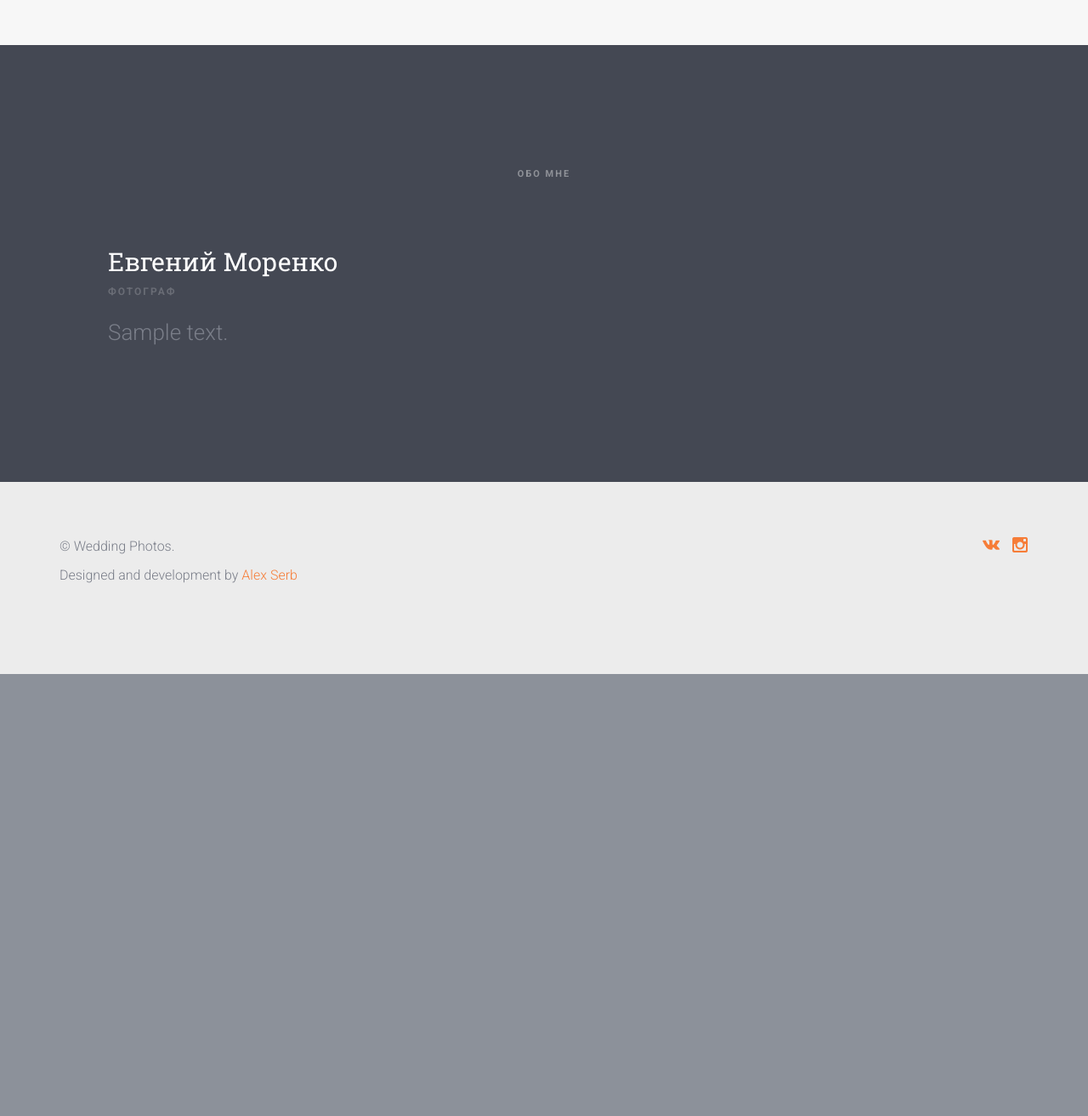
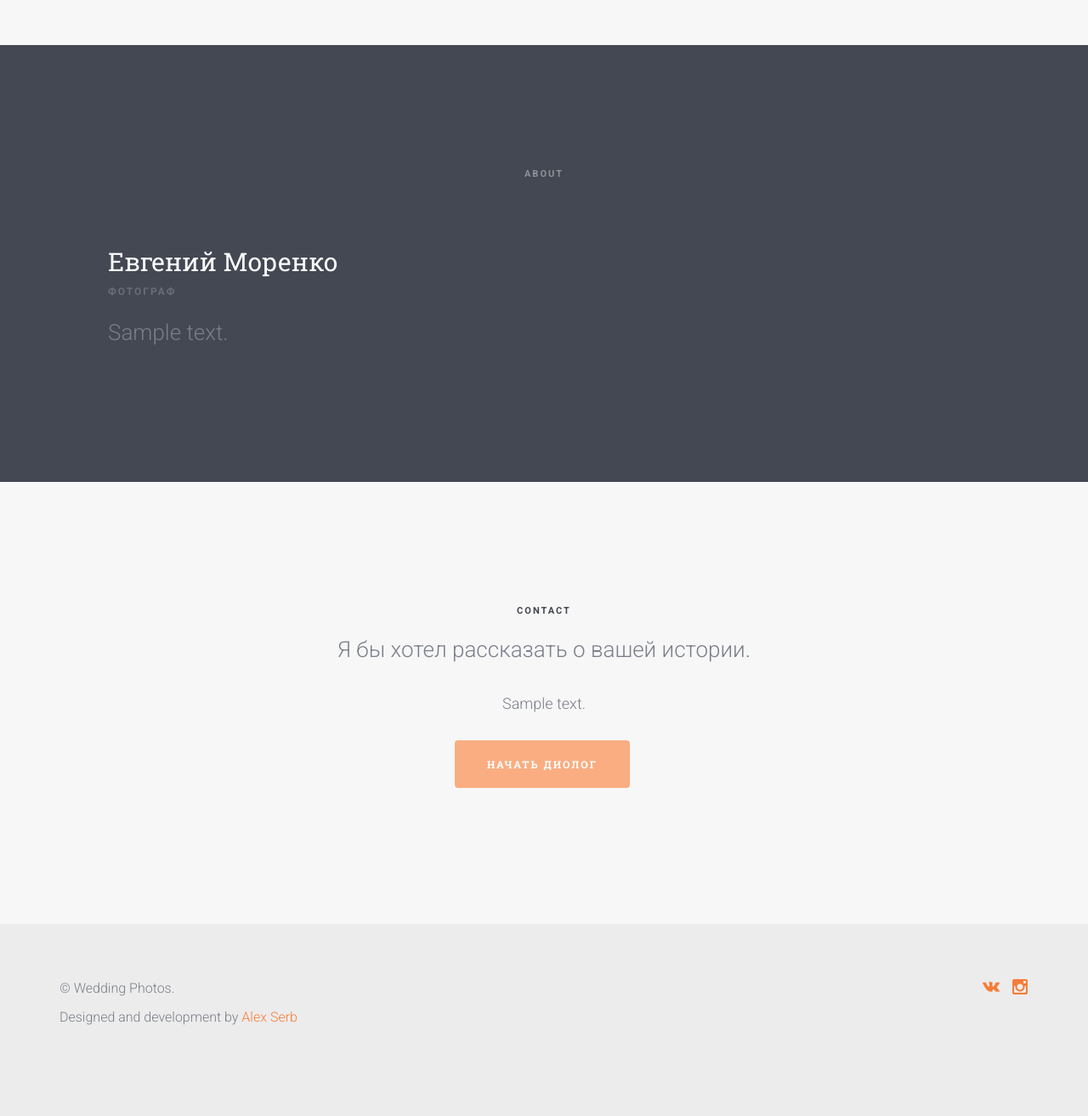
Before and after one commit to Ser-Alex/DjangoPortfolioSite, a Django app: page / in a window 1280 px wide. Shown: the part 1490-2803 px from the top of the page at 85% size. Before the commit the page ends 2283 px from the top, so only its background shows below. Run offline with Django 5.2, Linux system fonts and the light colour scheme; tables that the repository leaves empty hold one stand-in row (values such as "Sample post"); grey boxes marked "Sample" are stand-in pictures; style sheets or scripts are compiled from the project's sources; parts of the project's set-up code (start-up, migrations or seed data) failed here and were passed over; some libraries are stand-ins or nearby versions; some web fonts are replaced.

Commit message:
Добавил вкладку about и настройки к нему

```diff
--- a/portfolio/models.py
+++ b/portfolio/models.py
@@ -54,6 +54,8 @@ class SiteSettings(models.Model):
     image = models.ImageField(upload_to='image_main/')
     text_portfolio = models.TextField(verbose_name='Текст портфолио', max_length=400)
     text_about = models.TextField(verbose_name='Текст обо мне', max_length=400)
+    text_contact = models.TextField(verbose_name='Текст контактов', max_length=400)
+    link_contact = models.CharField(verbose_name='Ссылка контактов', max_length=100)
 
     def save(self, *args, **kwargs):
         self.__class__.objects.exclude(id=self.id).delete()
--- a/portfolio/views.py
+++ b/portfolio/views.py
@@ -18,6 +18,8 @@ class IndexView(TemplateView):
             context['text_home'] = settings.title
             context['text_portfolio'] = settings.text_portfolio
             context['text_about'] = settings.text_about
+            context['text_contact'] = settings.text_contact
+            context['link_contact'] = settings.link_contact
 
         return context
 
--- a/templates/about.html
+++ b/templates/about.html
@@ -2,7 +2,7 @@
         <div class="container">
             <div class="row r-pb">
                 <div class="col-md-8 col-md-offset-2 text-center section-heading animate-box">
-                    <h2 class="fh5co-section-title">Обо мне</h2>
+                    <h2 class="fh5co-section-title">about</h2>
                 </div>
             </div>
             <div class="row">
--- /dev/null
+++ b/templates/contact.html
@@ -0,0 +1,12 @@
+<div id="fh5co-contact" data-section="contact">
+			<div class="container">
+				<div class="row">
+					<div class="col-md-8 col-md-offset-2 text-center section-heading">
+						<h2 class="fh5co-section-title animate-box">Contact</h2>
+						<p class="fh5co-lead animate-box">Я бы хотел рассказать о вашей истории.</p>
+						<p class="animate-box">{{ text_contact }}</p>
+						<p class="animate-box"><a href={{ link_contact }} target="_blank" class="btn btn-primary btn-lg">Начать диолог</a></p>
+					</div>
+				</div>
+			</div>
+		</div>
--- a/templates/index.html
+++ b/templates/index.html
@@ -6,6 +6,7 @@
 		{% include "home.html" %}
         {% include "portfolio.html" %}
         {% include "about.html" %}
+        {% include "contact.html" %}
     </div>
     </div>
 {% endblock %}
```
Also changed, not shown: portfolio/migrations/0006_sitesettings_text_contact.py (added), portfolio/migrations/0007_sitesettings_link_contact.py (added).
